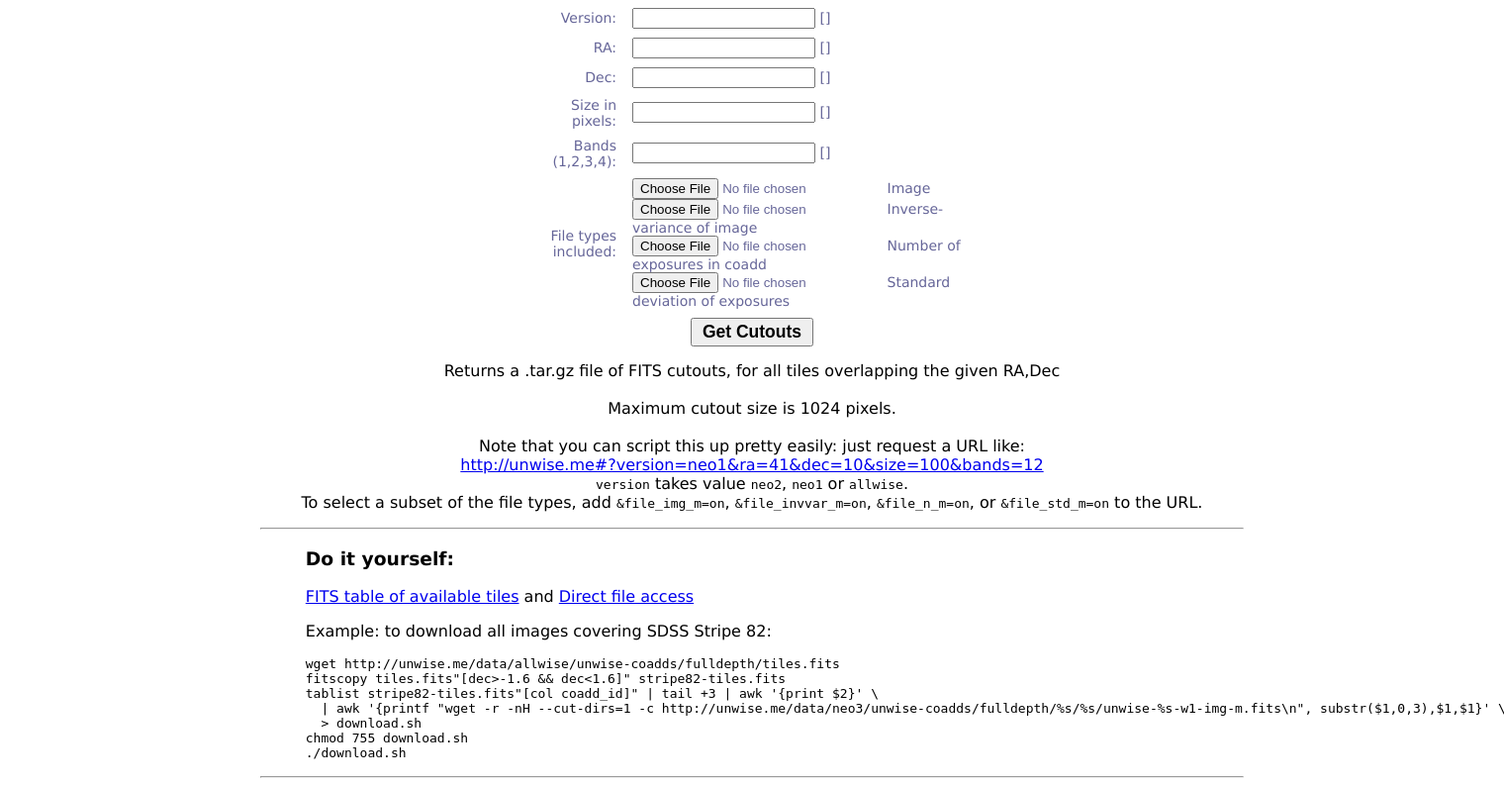
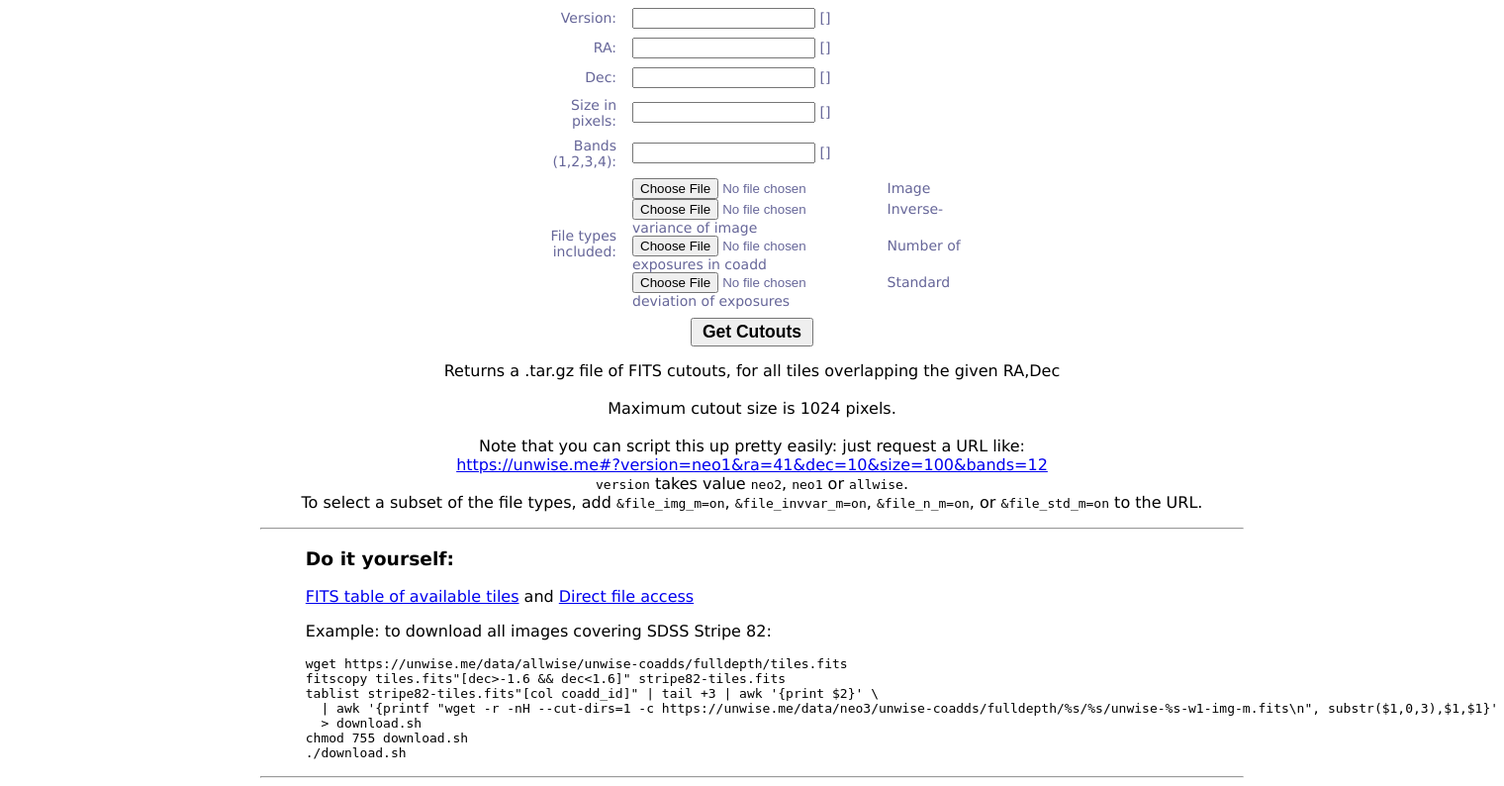
Before and after one commit to dstndstn/unwise.me, a Django app: template templates/coordsearch.html in a window 1520 px wide; the page is wider, and only the part inside the window is pictured. Shown: the part 621-1415 px from the top of that part at 99% size. Run offline with Django 3.2, Linux system fonts and the light colour scheme; the template is opened without the code that fills it: most values are stand-ins (such as "Sample title", 1, 10 or a date in 2020); form fields are guessed from the names that the template uses.

Commit message:
a bunch of http -> https

```diff
--- a/templates/coordsearch.html
+++ b/templates/coordsearch.html
@@ -84,7 +84,7 @@ Thanks!
   The unWISE coadds are on the same tile centers as the WISE Atlas Images.
   <br/>They are about 1.6 degrees wide (2048 pixels at 2.75" for unWISE).
   <br/><br/>
-  The "NeoWISE-R1" version is described in <a href="https://arxiv.org/abs/1603.05664">Meisner et al 2016, arXiv:1603.05664</a>, and includes data from the original WISE mission as well as the NeoWISE-Reactivation Year 1 data.  It also has better artifact removal than the "AllWISE" version.  The "AllWISE" version is described in <a href="http://arxiv.org/abs/1405.0308">Lang 2014, arXiv:1405.0308</a>, and includes data from the original WISE mission.
+  The "NeoWISE-R1" version is described in <a href="https://arxiv.org/abs/1603.05664">Meisner et al 2016, arXiv:1603.05664</a>, and includes data from the original WISE mission as well as the NeoWISE-Reactivation Year 1 data.  It also has better artifact removal than the "AllWISE" version.  The "AllWISE" version is described in <a href="https://arxiv.org/abs/1405.0308">Lang 2014, arXiv:1405.0308</a>, and includes data from the original WISE mission.
 </td></tr>
 </form>
 
@@ -147,7 +147,7 @@ Thanks!
   Returns a .tar.gz file of FITS cutouts, for all tiles overlapping the given RA,Dec<br/><br/>
   Maximum cutout size is 1024 pixels.<br/><br/>
   Note that you can script this up pretty easily: just request a URL like:<br/>
-  <a href="{% url 'cutout_fits' %}?version=neo1&ra=41&dec=10&size=100&bands=12">http://unwise.me{% url 'cutout_fits' %}?version=neo1&ra=41&dec=10&size=100&bands=12</a><br />
+  <a href="{% url 'cutout_fits' %}?version=neo1&ra=41&dec=10&size=100&bands=12">https://unwise.me{% url 'cutout_fits' %}?version=neo1&ra=41&dec=10&size=100&bands=12</a><br />
   <tt>version</tt> takes value <tt>neo2</tt>, <tt>neo1</tt> or <tt>allwise</tt>.<br/>
   To select a subset of the file types, add <tt>&file_img_m=on</tt>, <tt>&file_invvar_m=on</tt>, <tt>&file_n_m=on</tt>, or <tt>&file_std_m=on</tt> to the URL.
 </td></tr>
@@ -167,10 +167,10 @@ and
 Example: to download all images covering SDSS Stripe 82:
 <div align="left">
 <pre>
-wget http://unwise.me/data/allwise/unwise-coadds/fulldepth/tiles.fits
+wget https://unwise.me/data/allwise/unwise-coadds/fulldepth/tiles.fits
 fitscopy tiles.fits"[dec>-1.6 && dec<1.6]" stripe82-tiles.fits
 tablist stripe82-tiles.fits"[col coadd_id]" | tail +3 | awk '{print $2}' \
-  | awk '{printf "wget -r -nH --cut-dirs=1 -c http://unwise.me/data/neo3/unwise-coadds/fulldepth/%s/%s/unwise-%s-w1-img-m.fits\n", substr($1,0,3),$1,$1}' \
+  | awk '{printf "wget -r -nH --cut-dirs=1 -c https://unwise.me/data/neo3/unwise-coadds/fulldepth/%s/%s/unwise-%s-w1-img-m.fits\n", substr($1,0,3),$1,$1}' \
   > download.sh
 chmod 755 download.sh
 ./download.sh
```
Also changed, not shown: templates/index.html (+6 -6 lines).
